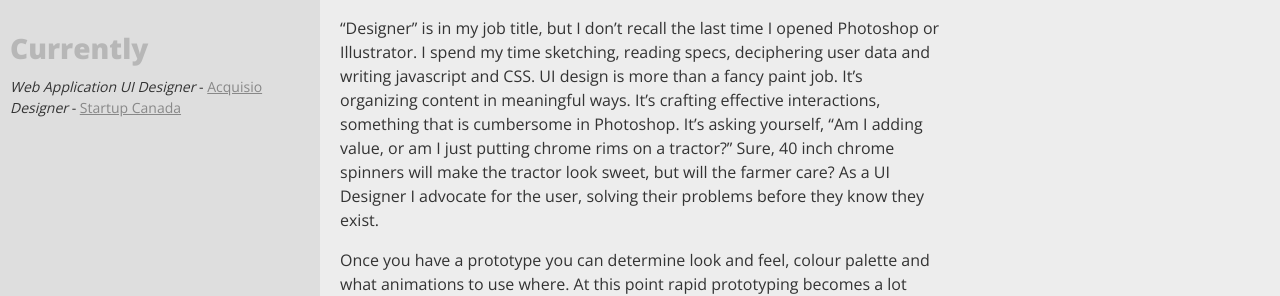
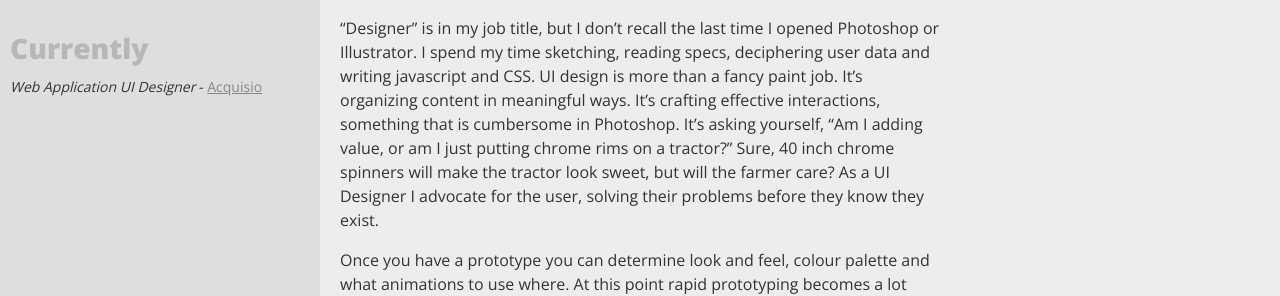
Before and after one commit to paulrdukes/paulrdukes.github.io, a Jekyll site: the page built from index.md, in a window 1280 px wide. Shown: the part 237-533 px from the top of the page. Built offline with Jekyll 4.4.1, drawn with Linux system fonts in a browser that asks for light colours; nearby versions of some CDN libraries; some web fonts are replaced.

Commit message:
Sidebar change
removed Startup Canada, since I’m not currently working there.

```diff
--- a/_includes/sidebar.html
+++ b/_includes/sidebar.html
@@ -6,7 +6,6 @@
     <h2>Currently</h2>
     <ul>
       <li><em>Web Application UI Designer</em> - <a href="http://www.acquisio.com/" target="_blank">Acquisio</a></li>
-      <li><em>Designer</em> - <a href="http://www.startupcan.ca" target="_blank">Startup Canada</a></li>
     </ul>
   </div>
 
```
